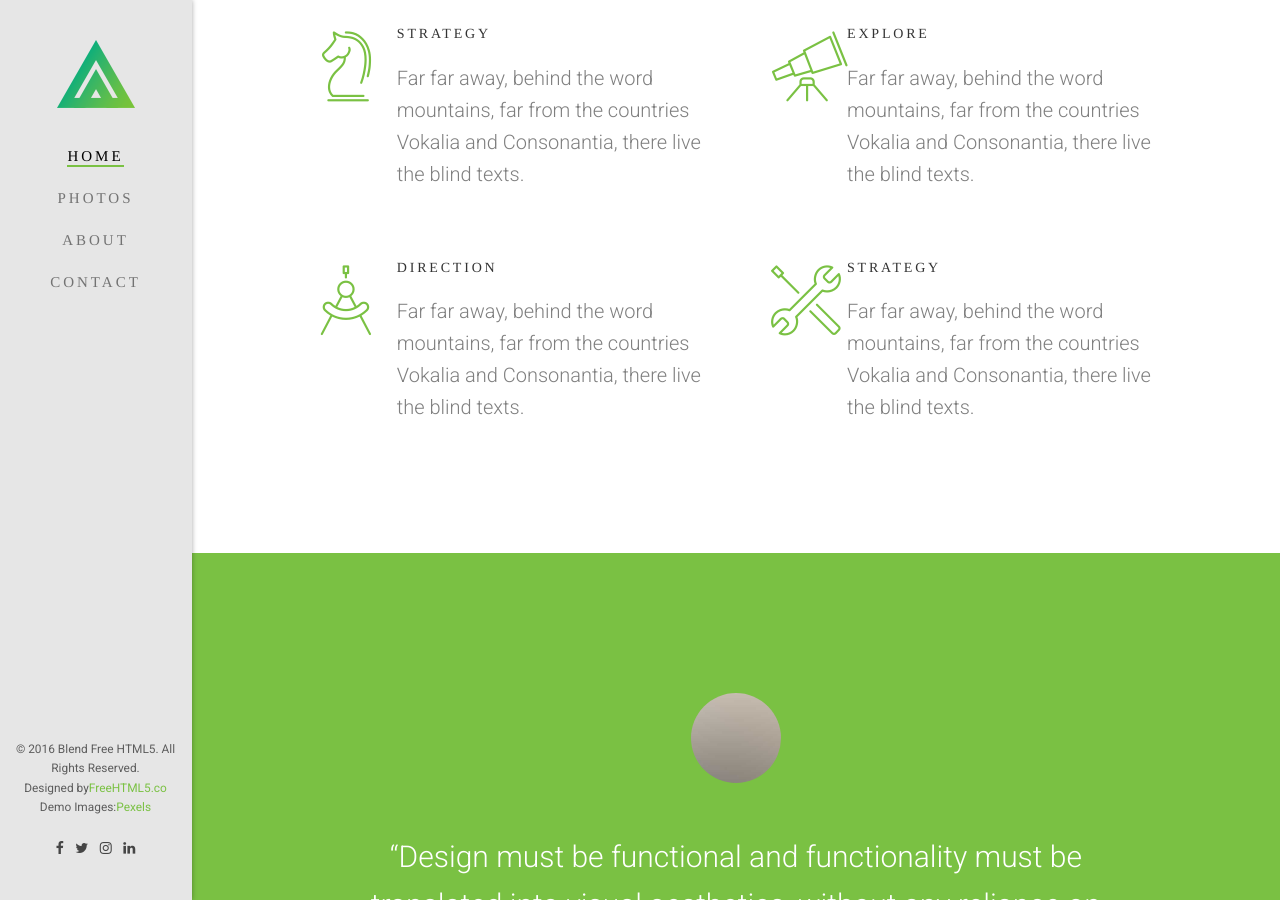
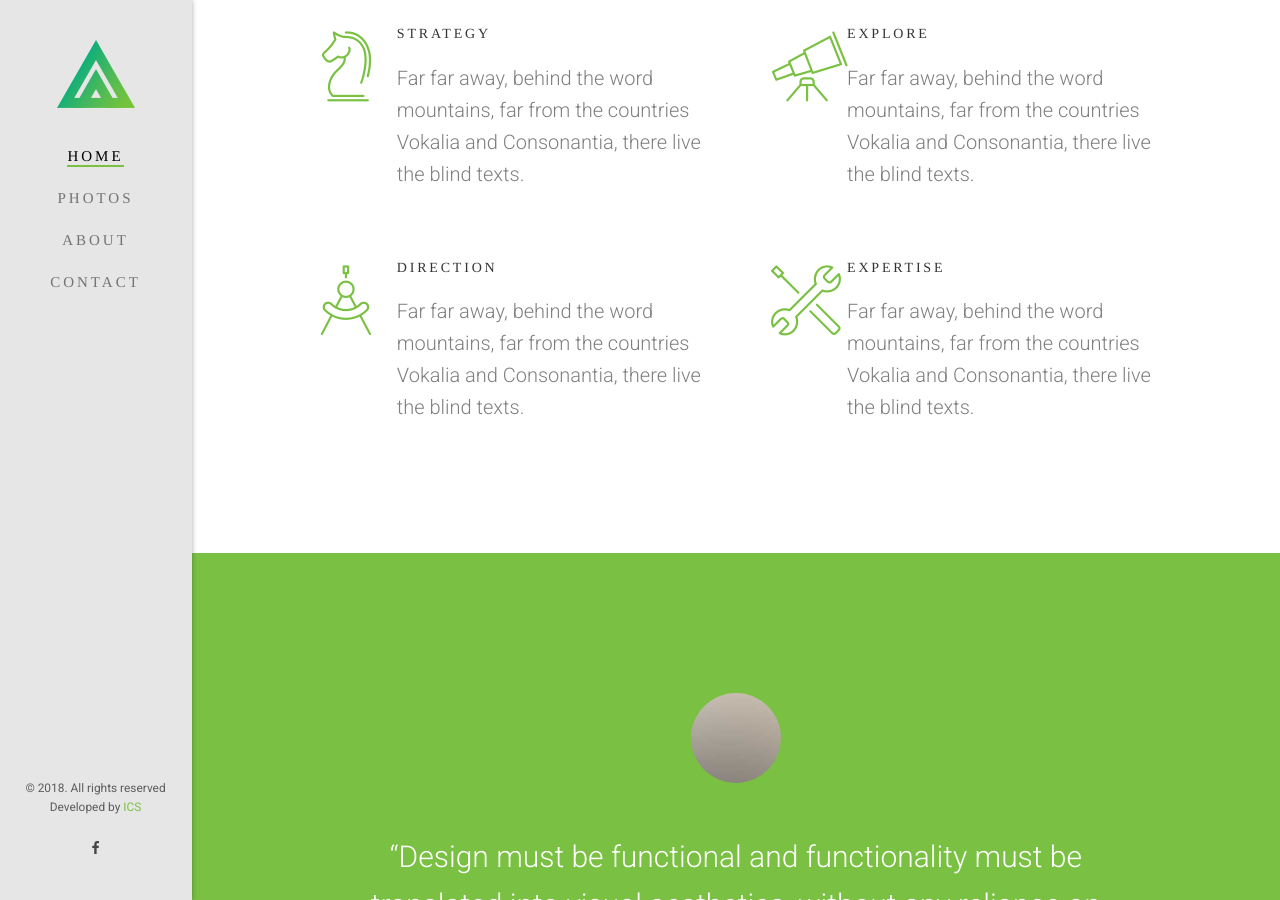
Before and after one commit to ic-Solutions/portfolio, a Jekyll site: the page built from index.html, in a window 1280 px wide and 900 px high, scrolled down 1068 px. Built offline with Jekyll 4.4.1, drawn with Linux system fonts in a browser that asks for light colours; some web fonts are replaced.

Commit message:
footer changed facebook page link added

```diff
--- a/_data/services.yml
+++ b/_data/services.yml
@@ -8,4 +8,4 @@
   heading: Direction
 
 - icon: icon-tools-2
-  heading: Strategy
+  heading: Expertise
--- a/_includes/footer.html
+++ b/_includes/footer.html
@@ -1,15 +1,11 @@
 			<div class="fh5co-footer">
 				<p>
 					<small>
-						<span>&copy; 2016 Blend Free HTML5. All Rights Reserved.</span>
-						<span>Designed by<a href="http://freehtml5.co/" target="_blank">FreeHTML5.co</a></span>
-						<span>Demo Images:<a href="http://pexels.com/" target="_blank">Pexels</a></span>
+						<span>© 2018. All rights reserved</span>
+						<span>Developed by <a href="http://icsoln.com" target="_blank">ICS</a></span>
 					</small>
 				</p>
 				<ul>
-					<li><a href="#"><i class="icon-facebook"></i></a></li>
-					<li><a href="#"><i class="icon-twitter"></i></a></li>
-					<li><a href="#"><i class="icon-instagram"></i></a></li>
-					<li><a href="#"><i class="icon-linkedin"></i></a></li>
+					<li><a href="https://www.facebook.com/pg/ICSoln/about/"><i class="icon-facebook"></i></a></li>
 				</ul>
 			</div>
```
